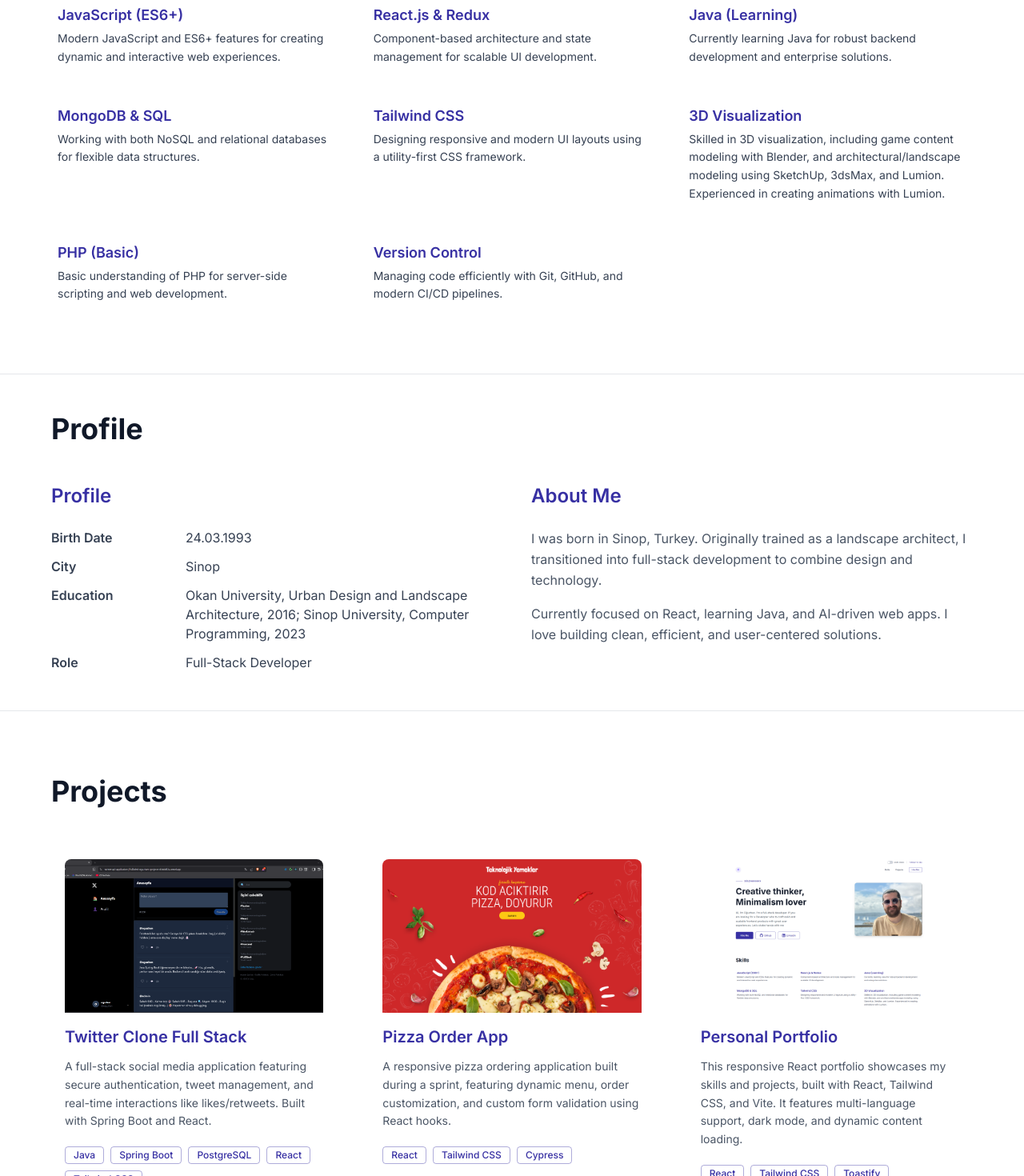
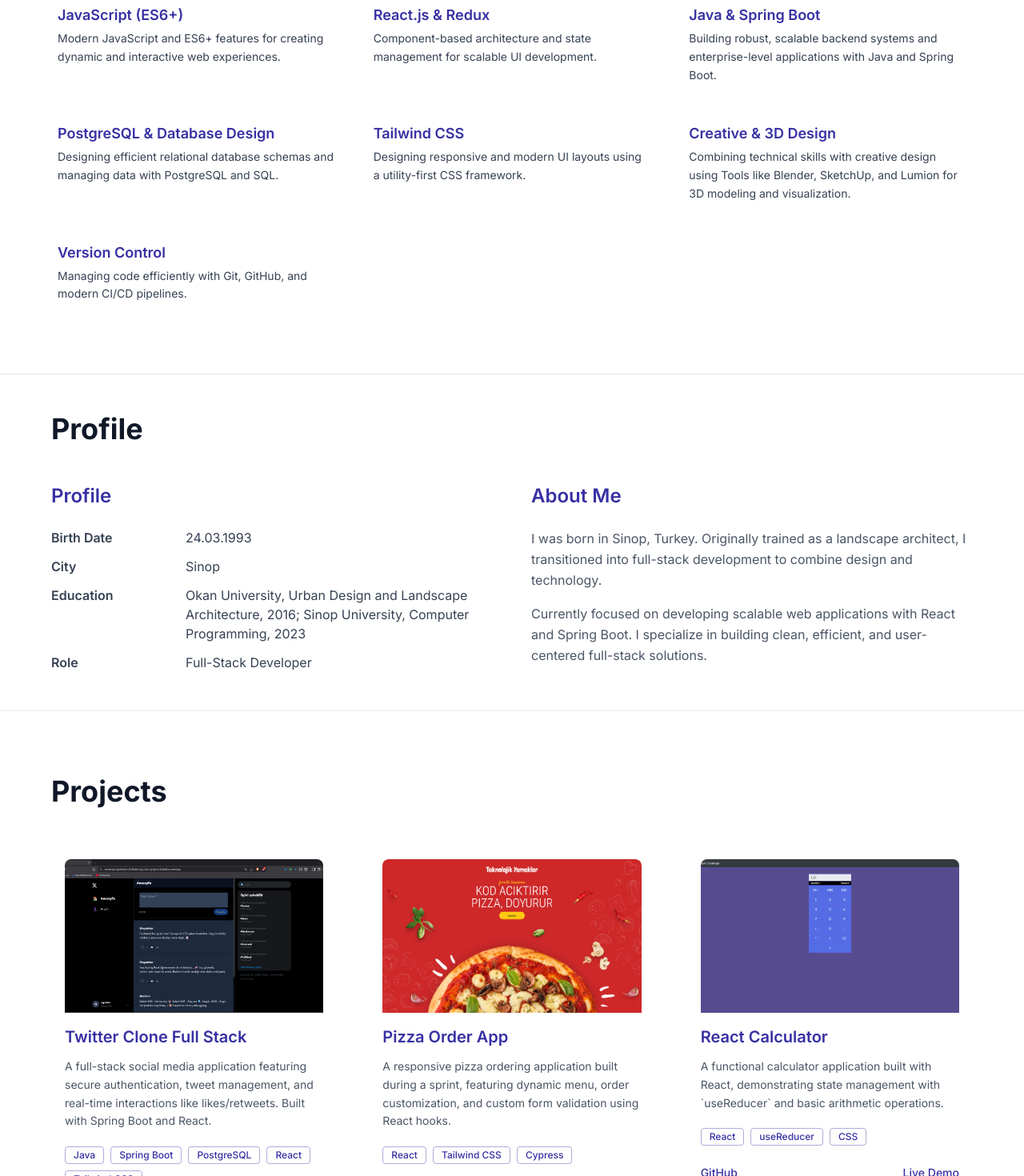
Before and after one commit to Devoguzkaya/oguzhan-kaya-portfolio, a React (Vite) app: page / in a window 1280 px wide. Shown: the part 780-2250 px from the top of the page at 80% size. Built offline with nearby package versions, Linux system fonts and the light colour scheme.

Commit message:
feat: Update portfolio data (skills, tools, projects)

```diff
--- a/src/data/data.js
+++ b/src/data/data.js
@@ -33,14 +33,14 @@ export const data = {
             "Component-based architecture and state management for scalable UI development.",
         },
         {
-          name: "Java (Learning)",
+          name: "Java & Spring Boot",
           description:
-            "Currently learning Java for robust backend development and enterprise solutions.",
+            "Building robust, scalable backend systems and enterprise-level applications with Java and Spring Boot.",
         },
         {
-          name: "MongoDB & SQL",
+          name: "PostgreSQL & Database Design",
           description:
-            "Working with both NoSQL and relational databases for flexible data structures.",
+            "Designing efficient relational database schemas and managing data with PostgreSQL and SQL.",
         },
         {
           name: "Tailwind CSS",
@@ -48,15 +48,11 @@ export const data = {
             "Designing responsive and modern UI layouts using a utility-first CSS framework.",
         },
         {
-          name: "3D Visualization",
+          name: "Creative & 3D Design",
           description:
-            "Skilled in 3D visualization, including game content modeling with Blender, and architectural/landscape modeling using SketchUp, 3dsMax, and Lumion. Experienced in creating animations with Lumion.",
+            "Combining technical skills with creative design using Tools like Blender, SketchUp, and Lumion for 3D modeling and visualization.",
         },
-        {
-          name: "PHP (Basic)",
-          description:
-            "Basic understanding of PHP for server-side scripting and web development.",
-        },
+
         {
           name: "Version Control",
           description:
@@ -69,6 +65,7 @@ export const data = {
       title: "Tools",
       list: [
         "VS Code",
+        "IntelliJ IDEA",
         "GitHub",
         "Vercel",
         "Render",
@@ -87,7 +84,7 @@ export const data = {
       aboutMeText1:
         "I was born in Sinop, Turkey. Originally trained as a landscape architect, I transitioned into full-stack development to combine design and technology.",
       aboutMeText2:
-        "Currently focused on React, learning Java, and AI-driven web apps. I love building clean, efficient, and user-centered solutions.",
+        "Currently focused on developing scalable web applications with React and Spring Boot. I specialize in building clean, efficient, and user-centered full-stack solutions.",
       birthDate: "Birth Date",
       birthDateValue: "24.03.1993",
       city: "City",
@@ -127,15 +124,7 @@ export const data = {
           liveLink: "https://wit-sprint8-pizza-app.vercel.app/",
           image: "/images/pizza.png",
         },
-        {
-          name: "Personal Portfolio",
-          description:
-            "This responsive React portfolio showcases my skills and projects, built with React, Tailwind CSS, and Vite. It features multi-language support, dark mode, and dynamic content loading.",
-          technologies: ["React", "Tailwind CSS", "Toastify", "Context API"],
-          githubLink: "https://github.com/Devoguzkaya/oguzhan-kaya-portfolio",
-          liveLink: "https://oguzhan-kaya-portfolio.vercel.app/",
-          image: "/images/Oguzhan_portfolio.png",
-        },
+
         {
           name: "React Calculator",
           description:
@@ -202,14 +191,14 @@ export const data = {
             "Bileşen tabanlı yapı ve state yönetimiyle ölçeklenebilir kullanıcı arayüzleri geliştirme.",
         },
         {
-          name: "Java (Öğreniyorum)",
+          name: "Java & Spring Boot",
           description:
-            "Sağlam backend geliştirme ve kurumsal çözümler için Java öğreniyorum.",
+            "Java ve Spring Boot kullanarak sağlam, ölçeklenebilir backend sistemleri ve kurumsal uygulamalar geliştirme.",
         },
         {
-          name: "MongoDB & SQL",
+          name: "PostgreSQL & Database Design",
           description:
-            "NoSQL ve ilişkisel veritabanlarıyla verimli veri modelleme ve yönetimi.",
+            "PostgreSQL ve SQL ile verimli ilişkisel veritabanı şemaları tasarlama ve veri yönetimi.",
         },
         {
           name: "Tailwind CSS",
@@ -217,15 +206,11 @@ export const data = {
             "Utility-first yaklaşımıyla responsive ve modern arayüz tasarımı.",
         },
         {
-          name: "3D Görselleştirme",
+          name: "Yaratıcı & 3D Tasarım",
           description:
-            "Blender ile oyun içerikleri modelleme, SketchUp, 3dsMax ve Lumion ile mimari ve peyzaj modellemeleri konusunda yetenekliyim. Lumion'da animasyonlar hazırlama deneyimine sahibim.",
+            "Teknik becerileri yaratıcı tasarımla birleştirerek Blender, SketchUp ve Lumion gibi araçlarla 3D modelleme ve görselleştirme.",
         },
-        {
-          name: "PHP (Temel)",
-          description:
-            "Sunucu taraflı betik ve web geliştirme için temel PHP bilgisi.",
-        },
+
         {
           name: "Versiyon Kontrol",
           description:
@@ -258,7 +243,7 @@ export const data = {
       aboutMeText1:
         "Sinop doğumluyum. Peyzaj mimarlığı geçmişimle tasarım ve yazılımı birleştirerek yaratıcı dijital projeler geliştiriyorum.",
       aboutMeText2:
-        "React, Java öğrenimi ve yapay zeka destekli web projelerine odaklanıyorum. Temiz kod, kullanıcı deneyimi ve ölçeklenebilirlik benim için öncelikli.",
+        "Şu anda React ve Spring Boot ile ölçeklenebilir web uygulamaları geliştirmeye odaklanıyorum. Temiz kod, kullanıcı deneyimi ve verimli full-stack çözümler üretmek önceliğim.",
       birthDate: "Doğum Tarihi",
       birthDateValue: "24.03.1993",
       city: "İkamet Şehri",
@@ -298,15 +283,7 @@ export const data = {
           liveLink: "https://wit-sprint8-pizza-app.vercel.app/",
           image: "/images/pizza.png",
         },
-        {
-          name: "Kişisel Portfolyo",
-          description:
-            "Bu duyarlı React portfolyo, React, Tailwind CSS ve Vite kullanılarak geliştirildi. Çoklu dil desteği, karanlık mod ve dinamik içerik yükleme özelliklerine sahiptir.",
-          technologies: ["React", "Tailwind CSS", "Toastify", "Context API"],
-          githubLink: "https://github.com/Devoguzkaya/oguzhan-kaya-portfolio",
-          liveLink: "https://oguzhan-kaya-portfolio.vercel.app/",
-          image: "/images/Oguzhan_portfolio.png",
-        },
+
         {
           name: "React Hesap Makinesi",
           description:
```
